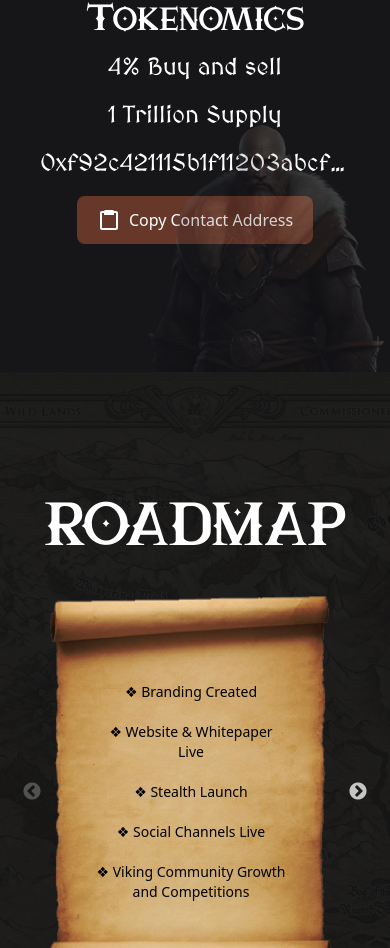
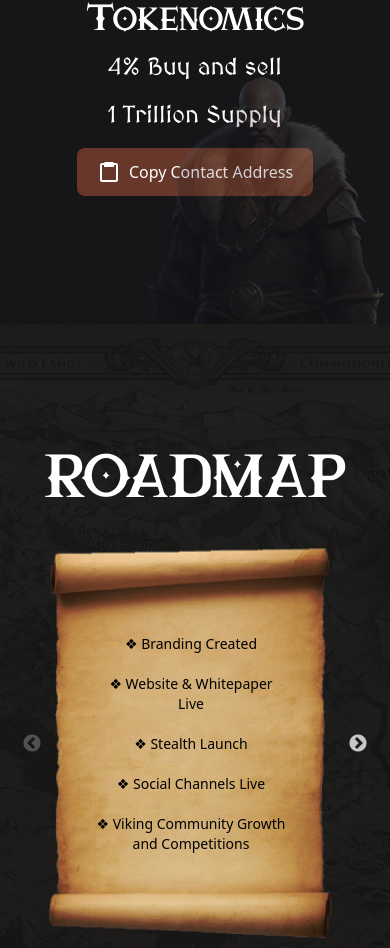
Before and after one commit to KoichiDevs/ragnar, a React (Vite) app: page / in a window 390 px wide. Shown: the part 2084-3032 px from the top of the page. Built offline with nearby package versions, Linux system fonts and the light colour scheme.

Commit message:
removed address on mobile

```diff
--- a/src/sections/Tokenomics.jsx
+++ b/src/sections/Tokenomics.jsx
@@ -74,7 +74,7 @@ const Tokenomics = () => {
                     </motion.h1>
                     <motion.h4 initial={{ opacity: 0 }} animate={inView ? { opacity: 1 } : {}} transition={{ duration: 1, delay: 0.4 }} className='2xl:text-3xl text-2xl font-sharp text-center mt-4'>4% Buy and sell</motion.h4>
                     <motion.h4 initial={{ opacity: 0 }} animate={inView ? { opacity: 1 } : {}} transition={{ duration: 1, delay: 0.4 }} className='text-2xl font-sharp text-center mt-4 2xl:text-3xl'>1 Trillion Supply</motion.h4>
-                    <motion.h4 className='text-2xl font-sharp text-center 2xl:text-3xl truncate mt-4'>{contactAddress}</motion.h4>
+                    <motion.h4 className='text-2xl font-sharp text-center 2xl:text-3xl truncate mt-4 md:block hidden'>{contactAddress}</motion.h4>
 
                     <button className='px-5 py-3 bg-button rounded-lg flex items-center gap-x-2 mx-auto mt-4' onClick={handleCopy}>
                         <BiClipboard className='text-2xl' />
```
